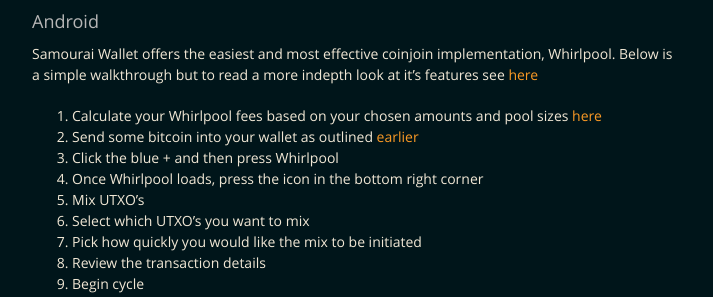
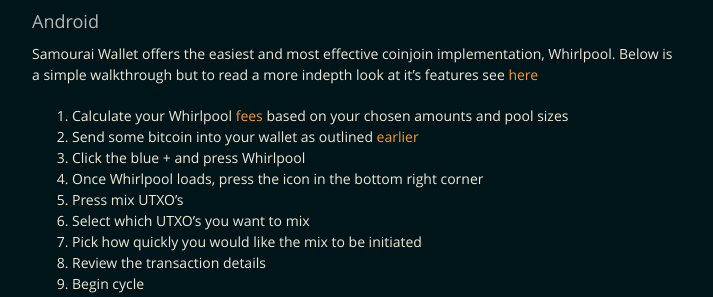
Before and after one commit to BitcoinQnA/BitcoinPrivacyGuide, a Jekyll site: the page built from separate.md, in a window 1280 px wide. Shown: the part 967-1264 px from the top of the page, without its empty margins (283-996 px from the left). Built offline with Jekyll 4.4.1, drawn with Linux system fonts in a browser that asks for light colours.

Commit message:
Update separate.md

```diff
--- a/separate.md
+++ b/separate.md
@@ -35,11 +35,11 @@ This is where the separation part comes in... A proper coinjoin implementation w
 
 Samourai Wallet offers the easiest and most effective coinjoin implementation, Whirlpool. Below is a simple walkthrough but to read a more indepth look at it's features see [here](https://www.bitcoinqna.com/post/whirlpool-faq)
 
-1.  Calculate your Whirlpool fees based on your chosen amounts and pool sizes [here](https://www.whirlpoolfees.com/)
+1.  Calculate your Whirlpool [fees](https://www.whirlpoolfees.com/) based on your chosen amounts and pool sizes
 1.  Send some bitcoin into your wallet as outlined [earlier](https://bitcoinprivacy.guide/secure.html#android)
-2.  Click the blue + and then press Whirlpool
+2.  Click the blue + and press Whirlpool
 3.  Once Whirlpool loads, press the icon in the bottom right corner
-4.  Mix UTXO's
+4.  Press mix UTXO's
 5.  Select which UTXO's you want to mix
 6.  Pick how quickly you would like the mix to be initiated
 7.  Review the transaction details
```
